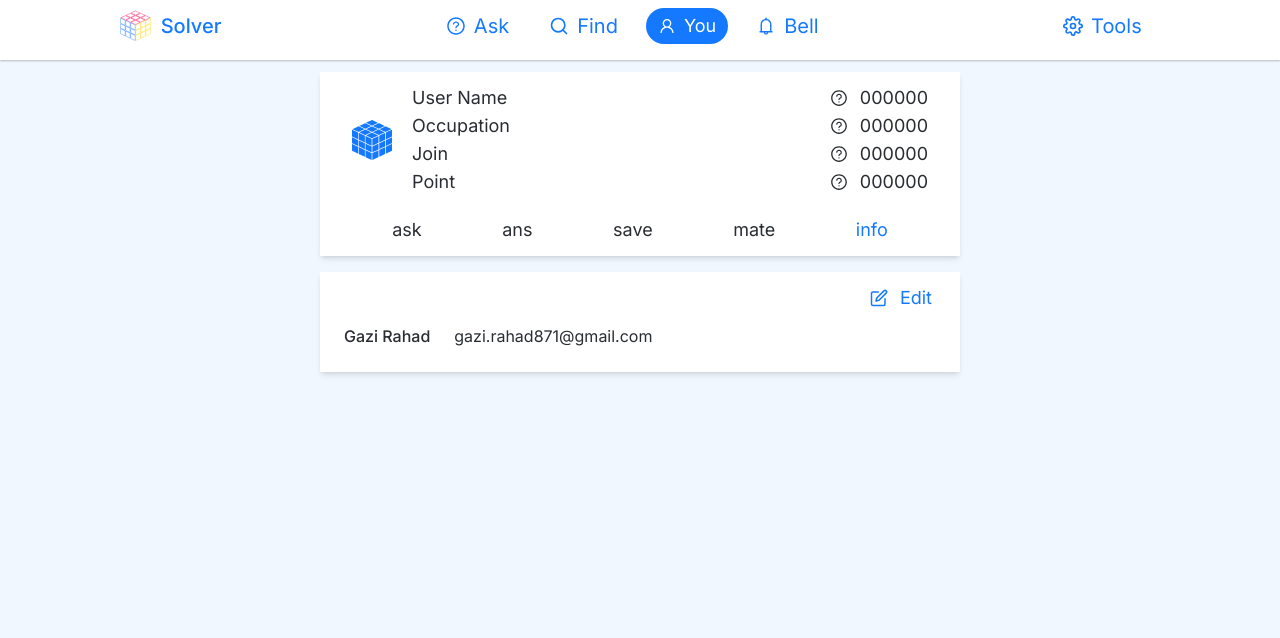
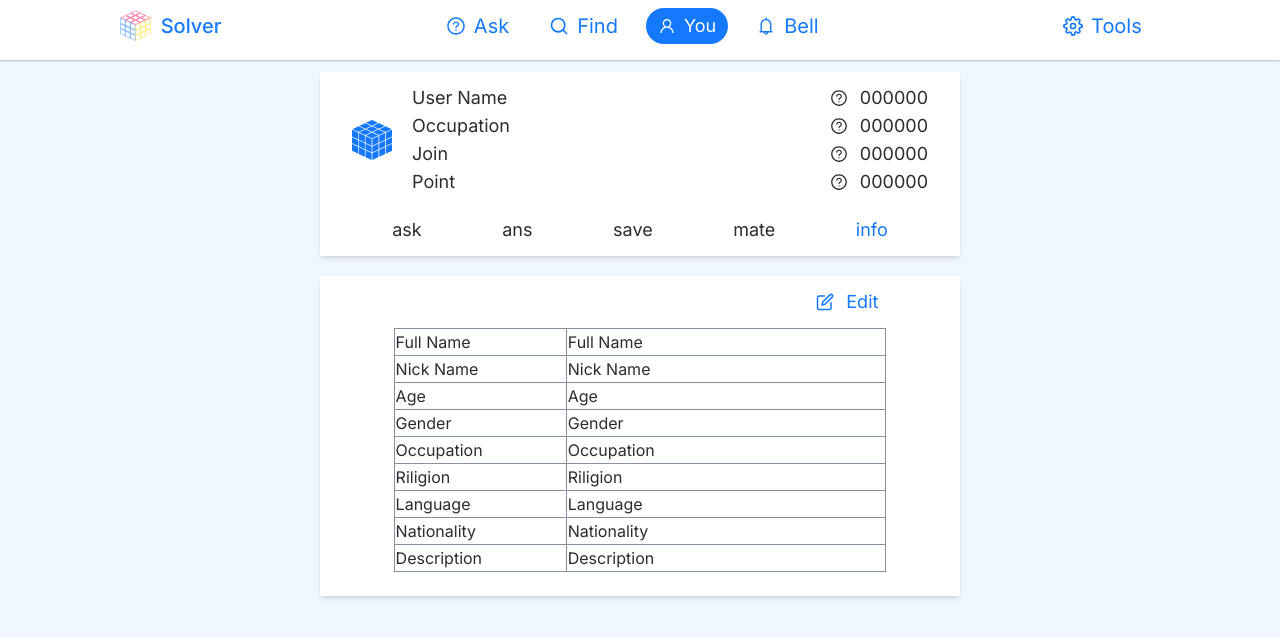
Before and after one commit to coddermoon/vlifer, a React (Create React App) app: page /users/info in a window 1280 px wide. Shown: the top 638 px of the page. Built offline with nearby package versions, Linux system fonts and the light colour scheme.

Commit message:
done basic layout

```diff
--- a/src/index.css
+++ b/src/index.css
@@ -16,3 +16,9 @@ code {
   font-family: source-code-pro, Menlo, Monaco, Consolas, 'Courier New',
     monospace;
 }
+
+
+table, td {
+  border:1px solid #8591A2;
+  border-collapse: collapse;
+}
--- a/src/pages/Profiles/Info.js
+++ b/src/pages/Profiles/Info.js
@@ -3,24 +3,64 @@ import { FiEdit } from 'react-icons/fi';
 
 const Info = () => {
     return (
-        <div className='md:max-w-[50%] mx-auto bg-green-400 my-4'>
+        <div className='md:max-w-[50%] mx-auto bg-green-400 my-4 mt-5'>
           <div className="info bg-white p-3 shadow-md">
 
 
-                <p className='text-primaryColor text-lg items-center justify-end gap-3 mx-4 flex'><FiEdit/> Edit</p>
+                <p className='text-primaryColor w-[80%] text-lg items-center justify-end gap-3 mx-auto px-2 flex'><FiEdit/> Edit</p>
 
 
            {/* information table */}
 
-           <table>
-           <tr class="bg-blue-200 lg:text-black">
-            <td class="p-3 font-medium capitalize">Gazi Rahad</td>
-            <td class="p-3">gazi.rahad871@gmail.com</td>
+           <table className='my-3 w-[80%] mx-auto' >
 
+<tr>
+  <td className='w-[35%]'>Full Name</td>
+  <td>Full Name</td>
 
+</tr>
+<tr>
+  <td>Nick Name</td>
+  <td>Nick Name</td>
 
-          </tr>
-           </table>
+</tr>
+<tr>
+  <td>Age</td>
+  <td>Age</td>
+
+</tr>
+<tr>
+  <td>Gender</td>
+  <td>Gender</td>
+
+</tr>
+<tr>
+  <td>Occupation</td>
+  <td>Occupation</td>
+
+</tr>
+<tr>
+  <td>Riligion</td>
+  <td>Riligion</td>
+
+</tr>
+<tr>
+  <td>Language</td>
+  <td>Language</td>
+
+</tr>
+<tr>
+  <td>Nationality</td>
+  <td>Nationality</td>
+
+</tr>
+<tr>
+  <td>Description</td>
+  <td>Description</td>
+
+</tr>
+
+</table>
 
 
 
```
